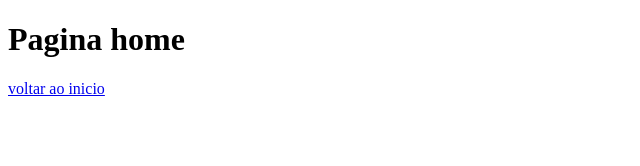
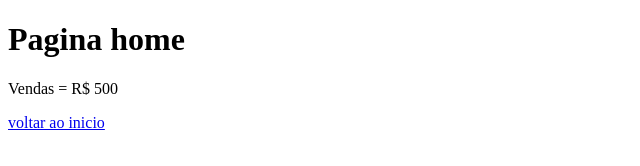
Before and after one commit to GabrielVictor77/Htmll2, a plain HTML site: page Vender.html in a window 1280 px wide. Shown: the whole page, without its empty margins (0-640 px from the left). Drawn offline with Linux system fonts and the light colour scheme.

Commit message:
Atualização

```diff
--- a/Vender.html
+++ b/Vender.html
@@ -8,6 +8,7 @@
 </head>
 <body>
     <H1>Pagina home</H1>
+    <p>Vendas = R$ 500</p>
     <a href="index.html">voltar ao inicio</a>
 </body>
 </html>
```
